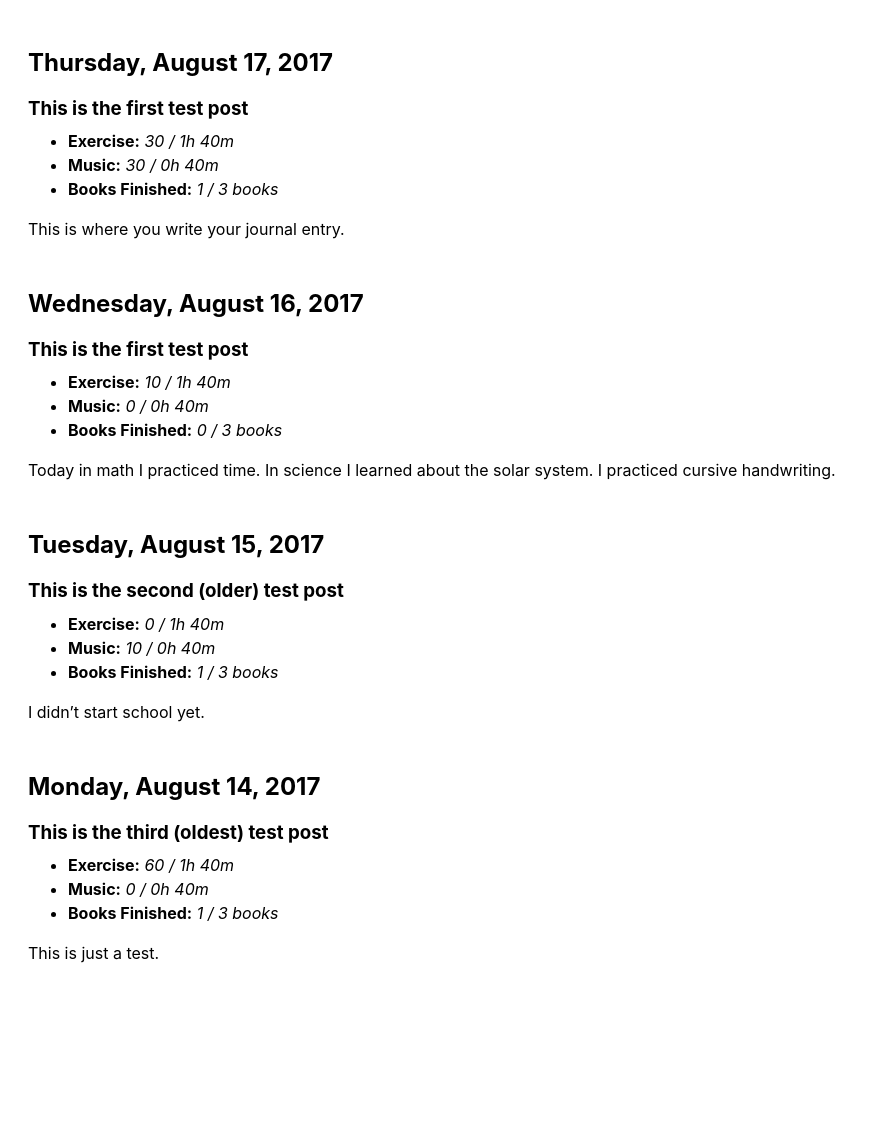
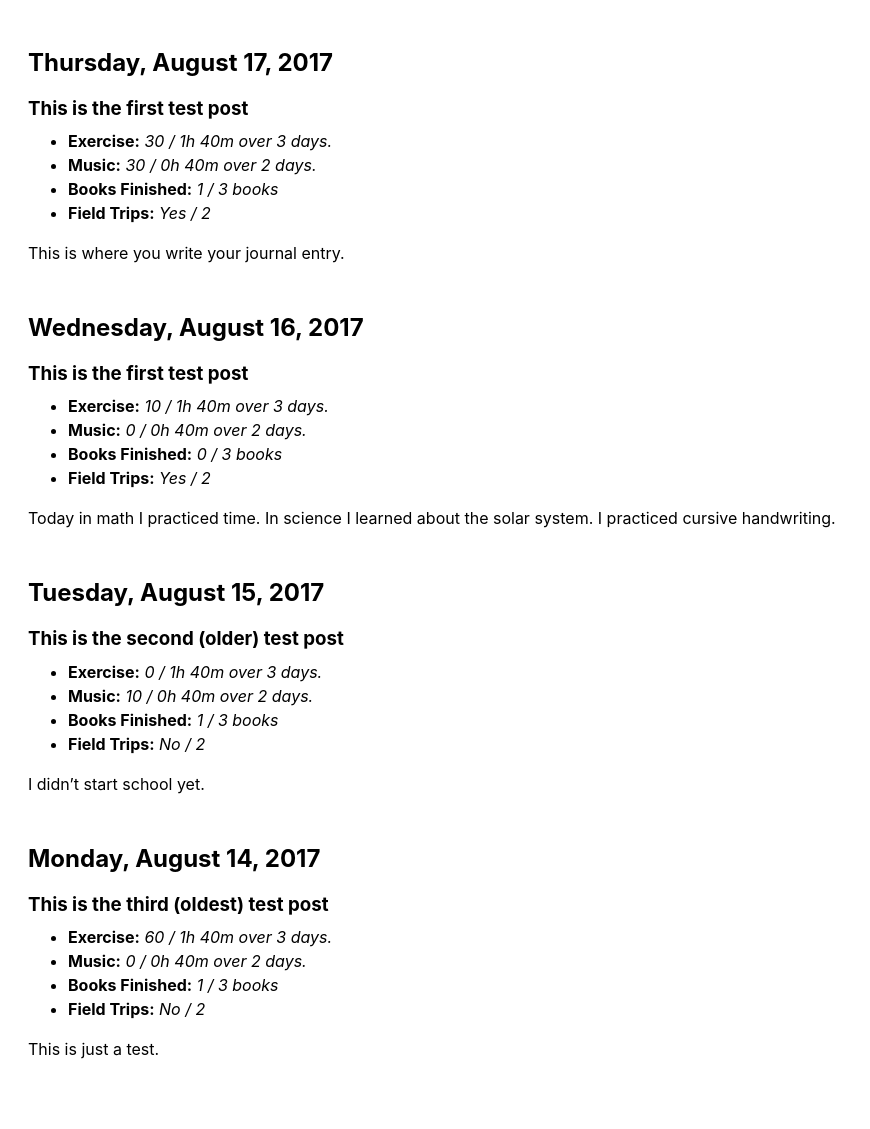
Before and after one commit to newlyceum/journal, a Jekyll site: the page built from simon/index.md, in a window 1280 px wide. Shown: the whole page, without its empty margins (0-870 px from the left). Built offline with Jekyll 4.4.1, drawn with Linux system fonts in a browser that asks for light colours; before the commit the page ends 1033 px from its top, so only the background shows below that.

Commit message:
Template updates for days, field trips

```diff
--- a/_layouts/simon.html
+++ b/_layouts/simon.html
@@ -10,13 +10,19 @@
     <div class="wrapper"><div class="recent">
         <!-- <h1>Posts by Date</h1> -->
 {% assign exercise_total = 0 %}
+{% assign exercise_days = 0 %}
 {% assign music_total = 0 %}
+{% assign music_days = 0 %}
 {% assign books_total = 0 %}
+{% assign field_trips = 0 %}
 
-{% for post in site.categories.simon order:ascending %}
+{% for post in site.categories.simon reversed %}
 {% assign exercise_total = exercise_total | plus: post.exercise %}
+{% if post.exercise > 0 %}{% assign exercise_days = exercise_days | plus: 1 %}{% endif %}
 {% assign music_total = music_total | plus: post.music %}
+{% if post.music > 0 %}{% assign music_days = music_days | plus: 1 %}{% endif %}
 {% assign books_total = books_total | plus: post.books %}
+{% assign field_trips = field_trips | plus: post.field_trip %}
 {% endfor %}
 
 {% for post in site.categories.simon %}
@@ -27,9 +33,10 @@
 {% endif %}
         <div class="entry"><h3 id="{{ post.slug }}">{{ post.title }}</h3>
         <ul>
-            <li><b>Exercise:</b> <i>{{ post.exercise }} / {{ exercise_total | divided_by:60 }}h {{ exercise_total | modulo:60 }}m</i></li>
-            <li><b>Music:</b> <i>{{ post.music }} / {{ music_total | divided_by:60 }}h {{ music_total | modulo:60 }}m</i></li>
+            <li><b>Exercise:</b> <i>{{ post.exercise }} / {{ exercise_total | divided_by:60 }}h {{ exercise_total | modulo:60 }}m over {{ exercise_days }} day{% if exercise_days > 1 %}s{% endif %}.</i></li>
+            <li><b>Music:</b> <i>{{ post.music }} / {{ music_total | divided_by:60 }}h {{ music_total | modulo:60 }}m over {{ music_days }} day{% if music_days > 1 %}s{% endif %}.</i></li>
             <li><b>Books Finished:</b> <i>{{ post.books }} / {{ books_total }} books</i></li>
+            <li><b>Field Trips:</b> <i>{% if post.field_trip > 0 %}Yes{% else %}No{% endif %} / {{ field_trips }}</i></li>
         </ul>
         {{ post.content }}</div>
 {% endfor %}
--- a/index.html
+++ b/index.html
@@ -1,3 +1,3 @@
 ---
-layout: journal
+layout: home
 ---
```
Also changed, not shown: _layouts/jack.html (+11 -4 lines), simon/_posts/2017-08-16-test-post1.md (+1 -0 lines), simon/_posts/2017-08-17-post.md (+1 -0 lines).
